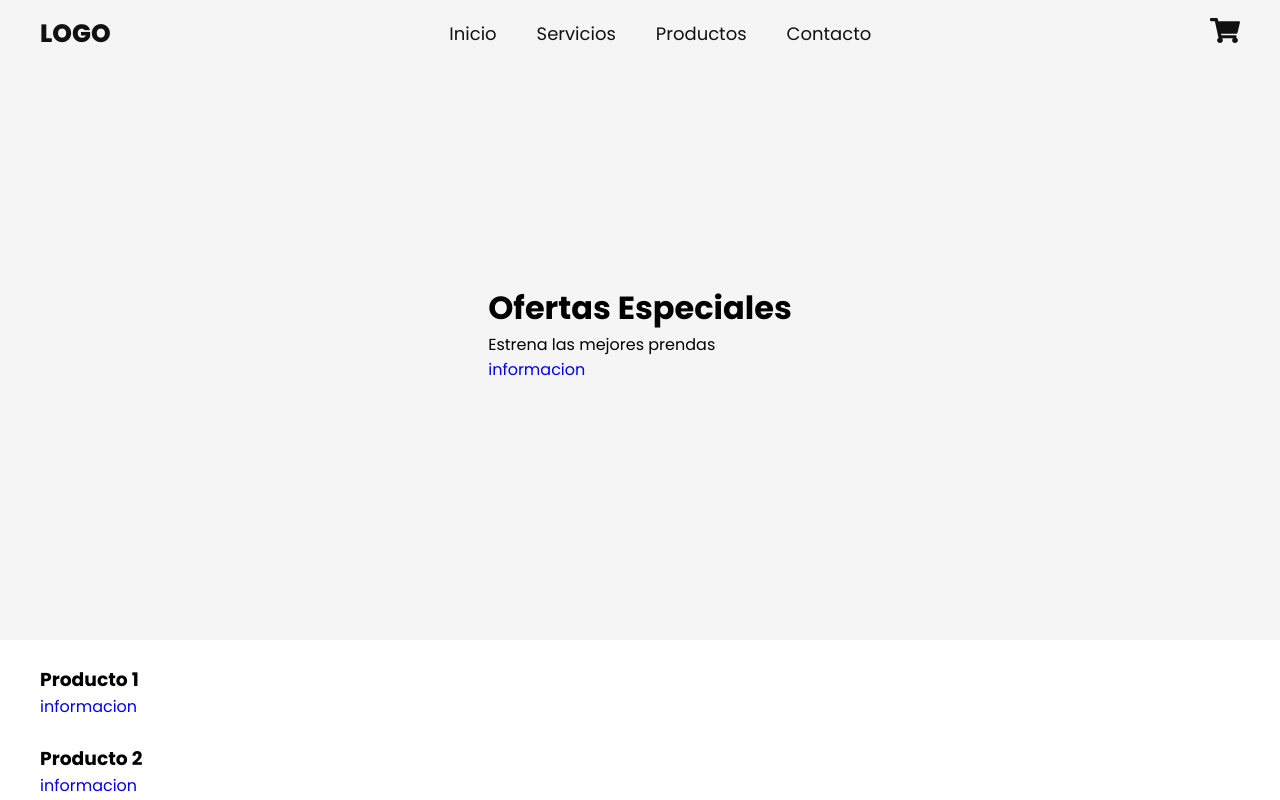
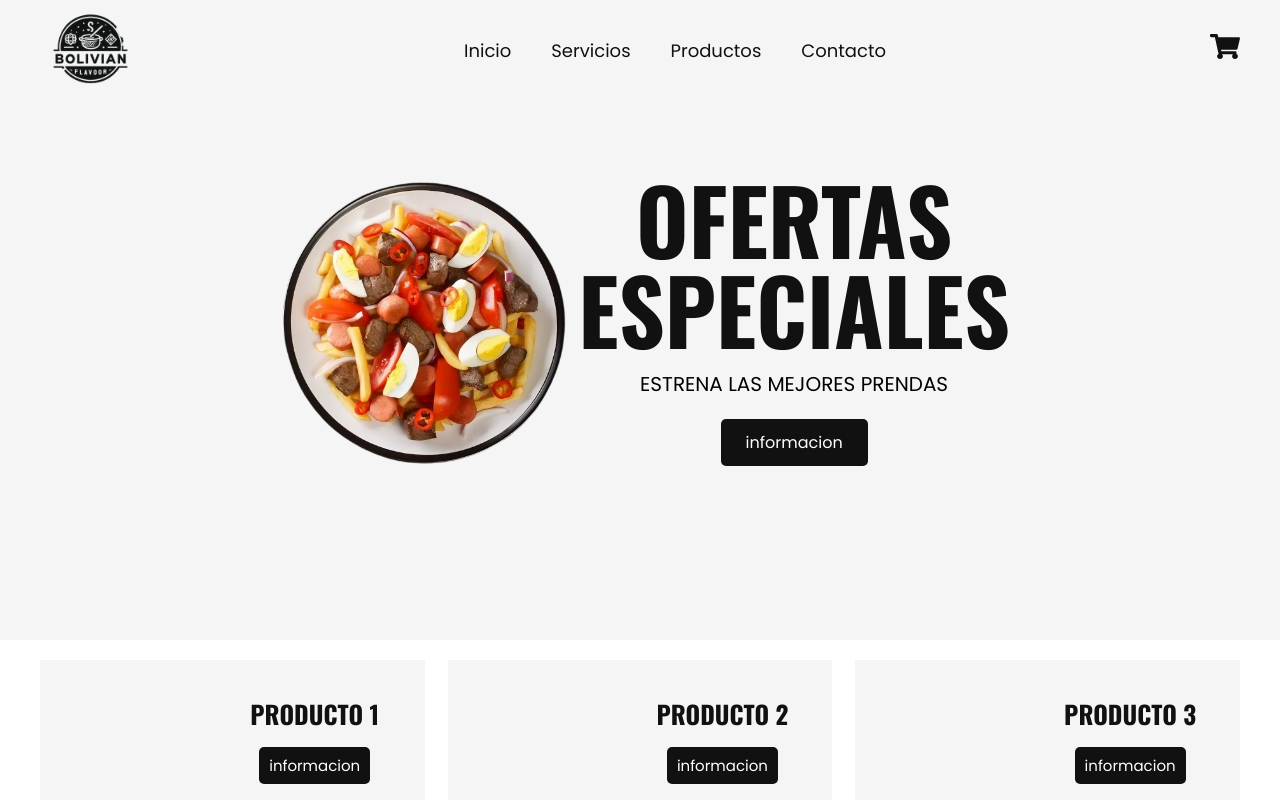
Before and after one commit to CamiloRaphaelZuletaWolff/E-Commerce, a plain HTML site: page HTML/index.html in a window 1280 px wide. Shown: the top 800 px of the page. Drawn offline with nearby package versions, Linux system fonts and the light colour scheme; files whose address does not match are found by name.

Commit message:
cambios html en el header y css parte productos e imagenes

```diff
--- a/CSS/style.css
+++ b/CSS/style.css
@@ -22,6 +22,15 @@ img{
 .container{
    max-width: 1200px;
    margin: 0 auto;
+}
+.logo {
+    display: flex;
+    align-items: center;
+}
+.logo img {
+    width: 100px;
+    height: auto;
+    display: block;
 }
 
 .header{
@@ -90,7 +99,7 @@ img{
     z-index: 1;
     background-color: #4e4e4e;
     padding: 20px;
-    min-height: 400px;
+    min-width: 400px;
 }
 table{
     width: 100%;
@@ -108,3 +117,88 @@ th, td{
     font-weight: 800;
     cursor: pointer;
 }
+
+.header-content{
+    display: flex;
+    justify-content: space-between;
+    align-items:  center;
+    flex: 1;
+    padding: 0 200px;
+}
+
+.header-img{
+    flex-basis: 50%;
+    text-align: center;
+}
+
+.header-txt{
+    flex-basis: 50%;
+    text-align: center;
+}
+
+.header-txt h1{
+    font-size: 90px;
+    text-transform: uppercase;
+    line-height: 1;
+    color: #111111;
+    font-family: 'Oswald', sens-serif;
+    margin-bottom: 15px;
+}
+
+.header-txt p{
+    font-size: 20px;
+    text-transform: uppercase;
+    margin-bottom: 20px;
+}
+
+.btn-1{
+    display: inline-block;
+    padding: 11px 25px;
+    background-color: #111111;
+    color: #FFFFFF;
+    border-radius: 5px;
+}
+
+.ofert{
+    padding: 20px 0 0 0;
+    display: flex;
+    justify-content: space-between;
+}
+
+.ofert-1{
+    display: flex;
+    align-items: center;
+    flex-basis: calc(33.3% - 15px);
+    background-color: #f5f5f5;
+    padding: 35px;
+}
+.ofert-img{
+    flex-basis: 50%;
+    margin-right: 15px;
+}
+
+.ofert-img img{
+    width: 250px;
+}
+
+.ofert-txt{
+    flex-basis: 50%;
+    text-align: center;
+}
+
+.ofert-txt h3{
+    color: #111111;
+    font-family: 'Oswald', sans-serif;
+    font-size: 25px;
+    text-transform: uppercase;
+    margin-bottom: 15px;
+}
+
+.btn-2{
+    display: inline-block;
+    padding: 7px 10px;
+    background-color: #111111;
+    color: #FFFFFF;
+    border-radius: 5px;
+    font-size: 15px;
+}
--- a/HTML/index.html
+++ b/HTML/index.html
@@ -11,7 +11,7 @@
  <header class="header">
 
     <div class="menu container">
-        <a href="#" class="logo">logo</a>
+        <a href="#" class="logo"><img src="/imagenes/logo.png" alt=""></a>
         <input type="checkbox" id="menu"/>
         <label for="menu">
             <img src="" class="menu-icono" alt="menu">
@@ -49,7 +49,7 @@
 
     <div class="header-content container">
         <div class="header-img">
-            <img src="" alt="">
+            <img src="/imagenes/platoprincipal.png" alt="">
         </div>
         <div class="header-txt">
             <h1>Ofertas Especiales</h1>
```
Also changed, not shown: imagenes/logo.png (added), imagenes/platoprincipal.png (added).
